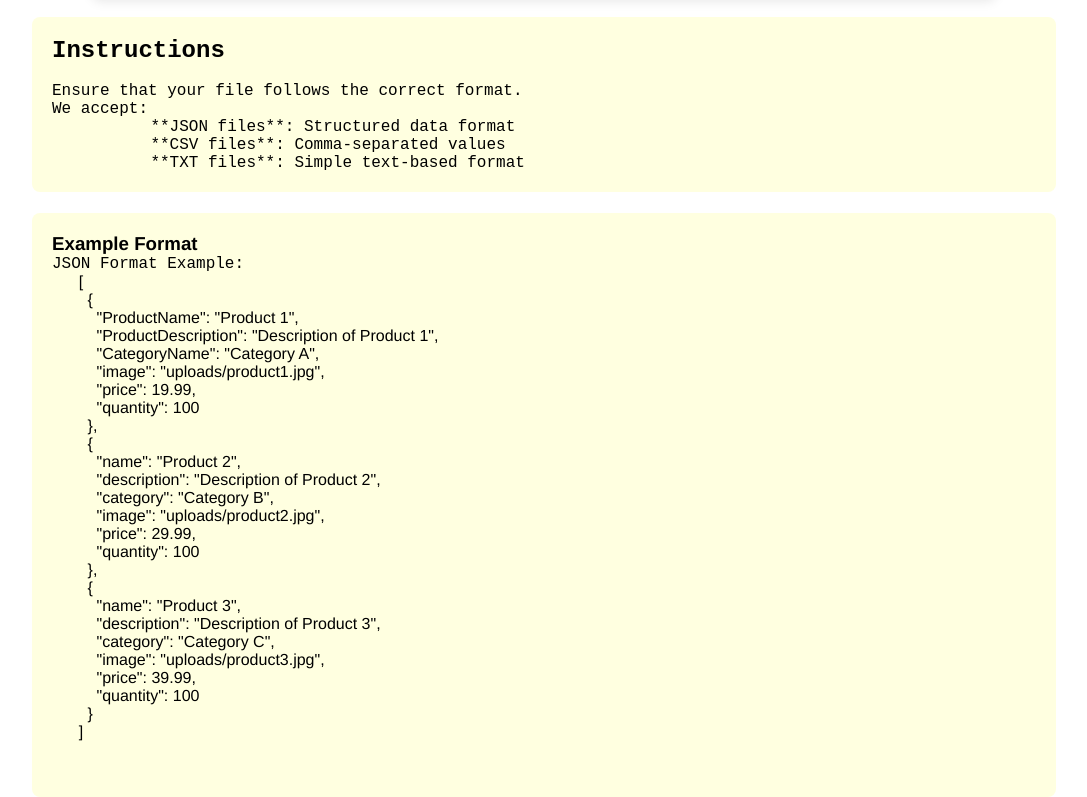
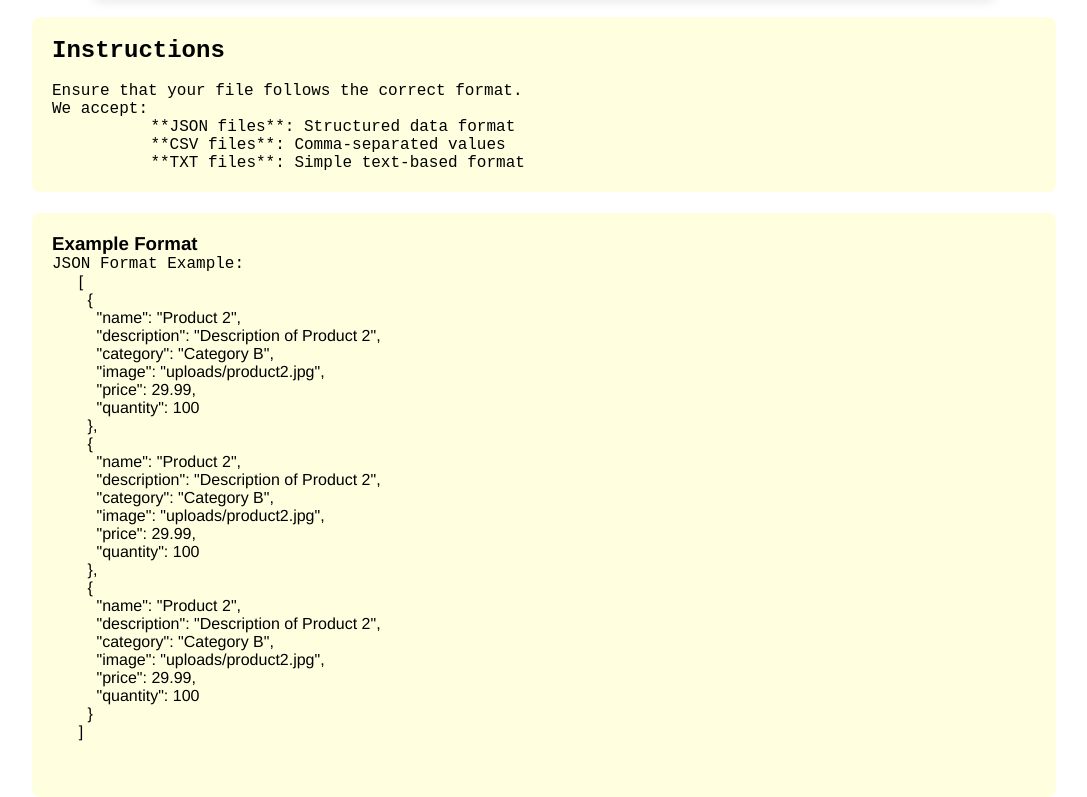
Before and after one commit to raliahm/fashionista, a website: page public/html/product-upload.html in a window 1280 px wide. Shown: the part 541-1338 px from the top of the page, without its empty margins (96-1183 px from the left). Drawn offline with Linux system fonts and the light colour scheme; files that its build step writes are made by us from their sources.

```diff
--- a/controller/productController.js
+++ b/controller/productController.js
@@ -1,4 +1,4 @@
-const productModel = require('../models/productModel'); // Adjust path if needed
+const productModel = require('../models/productModel');
 
 exports.getCategories = (req, res) => {
     productModel.getCategories((err, categories) => {
@@ -134,7 +134,7 @@
 };
 
 exports.createCart = (req, res) => {
-    const { UserID } = req.body; // assuming userId is passed in the request body
+    const { UserID } = req.body; // userId is passed in the request body
 
     productModel.createCart(UserID, (err, cart) => {
         if (err) return res.status(500).json({ error: err.message });
--- a/public/css/homepage.css
+++ b/public/css/homepage.css
@@ -321,7 +321,7 @@
     }
     #cart-container.cart-open {
       display: block;  /* Makes the cart visible */
-      /* Optionally add animations for a sliding effect */
+      /* add animations for a sliding effect */
       transition: transform 0.3s ease-in-out;
       transform: translateX(0);
   }
--- a/public/html/product-upload.html
+++ b/public/html/product-upload.html
@@ -48,11 +48,11 @@
             <pre>
       [
         {
-          "ProductName": "Product 1",
-          "ProductDescription": "Description of Product 1",
-          "CategoryName": "Category A",
-          "image": "uploads/product1.jpg",
-          "price": 19.99,
+          "name": "Product 2",
+          "description": "Description of Product 2",
+          "category": "Category B",
+          "image": "uploads/product2.jpg",
+          "price": 29.99,
           "quantity": 100
         },
         {
@@ -64,11 +64,11 @@
           "quantity": 100
         },
         {
-          "name": "Product 3",
-          "description": "Description of Product 3",
-          "category": "Category C",
-          "image": "uploads/product3.jpg",
-          "price": 39.99,
+          "name": "Product 2",
+          "description": "Description of Product 2",
+          "category": "Category B",
+          "image": "uploads/product2.jpg",
+          "price": 29.99,
           "quantity": 100
         }
       ]
--- a/public/js/cart.js
+++ b/public/js/cart.js
@@ -2,7 +2,7 @@
 async function initializeCart() {
   if (!cartId) {
     const res = await fetch('http://localhost:3000/api/cart', { method: 'POST',
-      body: JSON.stringify({ UserID: 1 }), // Assuming a user ID of 1 for demo purposes
+      body: JSON.stringify({ UserID: 1 }), //  a user ID of 1 for demo purposes
       headers: { 'Content-Type': 'application/json' }
      });
     const data = await res.json();
@@ -74,7 +74,7 @@
       return;
     }
 
-    // Optional: group products by ID if needed (skip if backend handles it)
+    // group products by ID if needed
     const grouped = products.reduce((acc, p) => {
       if (!acc[p.ProductID]) {
         acc[p.ProductID] = { ...p };
--- a/public/js/product-edit.js
+++ b/public/js/product-edit.js
@@ -38,7 +38,7 @@
 
     try {
       const res = await fetch(`http://localhost:3000/api/product/update/${product.ProductID}`, {
-        method: "PUT", // Use "POST" if your API expects that
+        method: "PUT",
         headers: {
           "Content-Type": "application/json",
         },
--- a/public/js/product.js
+++ b/public/js/product.js
@@ -120,7 +120,7 @@
           allProducts = await res.json();
         }
 
-        // Then apply price filter client-side (API-based filter is optional)
+        // Then apply price filter client-side
         const filtered = allProducts.filter(product =>
           product.ProductPrice >= minPrice && product.ProductPrice <= maxPrice
         );
```
Also changed, not shown: public/html/homepage.html (+3 -3 lines).
